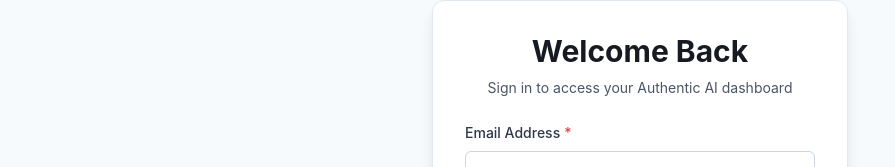
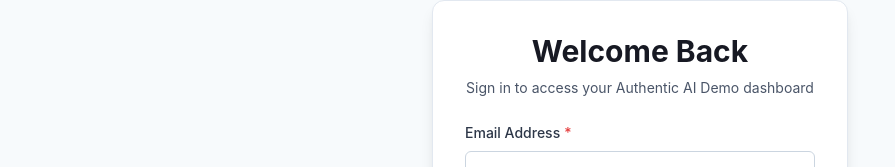
Before and after one commit to deeev2005/demo, a React (Vite) app in the folder ai_app/: page / in a window 1280 px wide. Shown: the part 139-306 px from the top of the page, without its empty margins (0-895 px from the left). Built offline with nearby package versions, Linux system fonts and the light colour scheme.

Commit message:
Description of what you changed

```diff
--- a/ai_app/src/components/LoginPage.jsx
+++ b/ai_app/src/components/LoginPage.jsx
@@ -125,7 +125,7 @@
                   Welcome Back
                 </Heading>
                 <Text color="gray.600" fontSize="sm">
-                  Sign in to access your Authentic AI dashboard
+                  Sign in to access your Authentic AI Demo dashboard
                 </Text>
               </Box>
 
```
